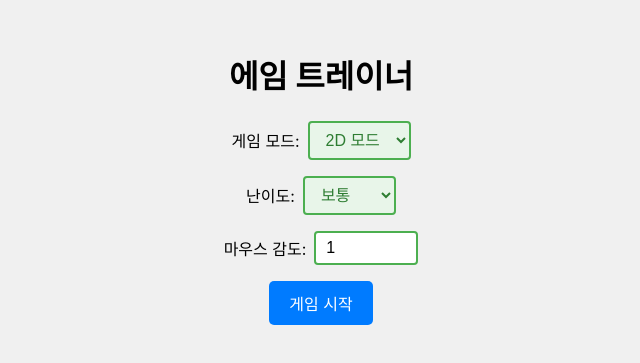
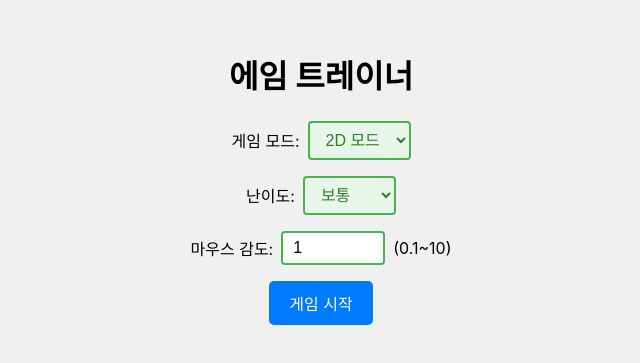
Before and after one commit to jojayeon/Aim_Practice_3D, a React (Create React App) app in the folder aim-practice/: page / in a window 1280 px wide. Shown: the part 223-586 px from the top of the page, without its empty margins (319-959 px from the left). Built offline with nearby package versions, Linux system fonts and the light colour scheme.

Commit message:
:art: 스타트페이지 감도 표기 수정

```diff
--- a/aim-practice/src/pages/StartPage.tsx
+++ b/aim-practice/src/pages/StartPage.tsx
@@ -60,6 +60,7 @@ const StartPage: React.FC = () => {
           onChange={(e) => setSensitivity(Number(e.target.value))}
           className={styles.input}
         />
+        <div>(0.1~10)</div>
       </div>
 
       <Button onClick={handleStart}>게임 시작</Button>
```
